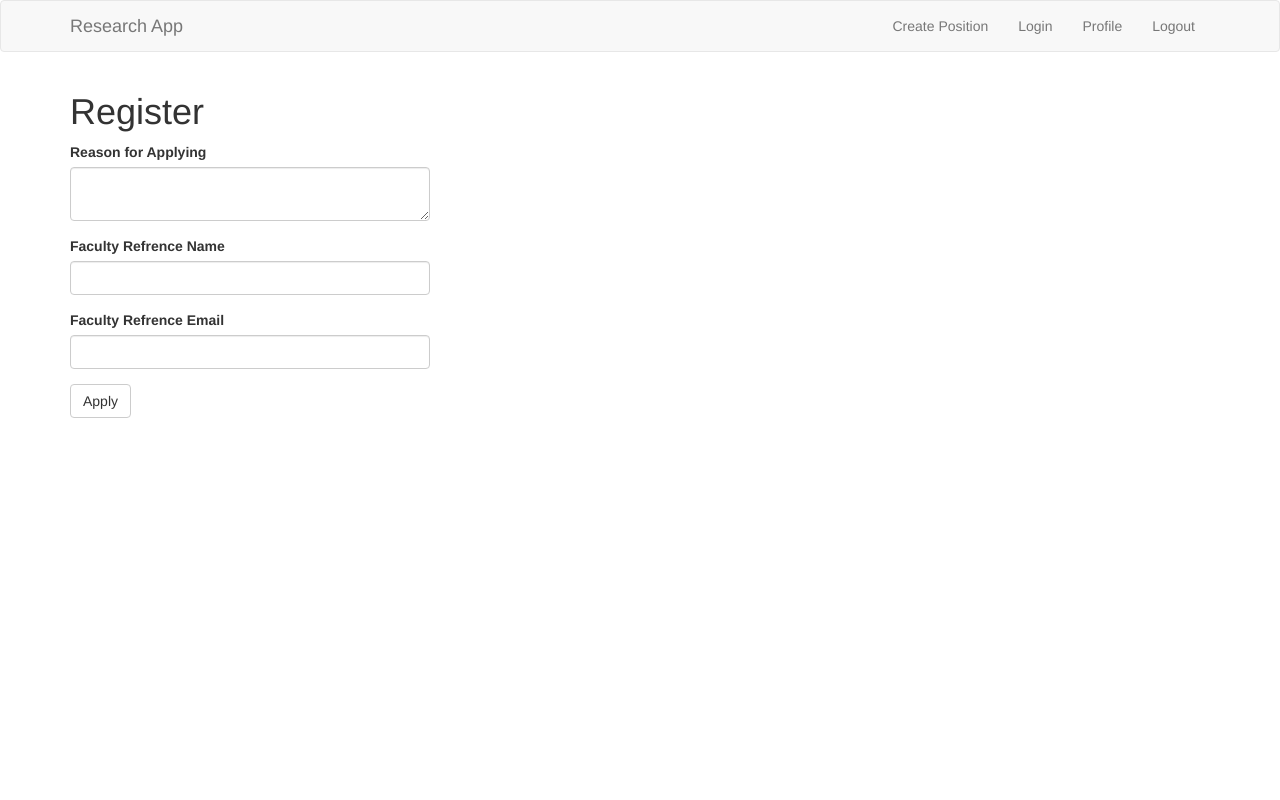
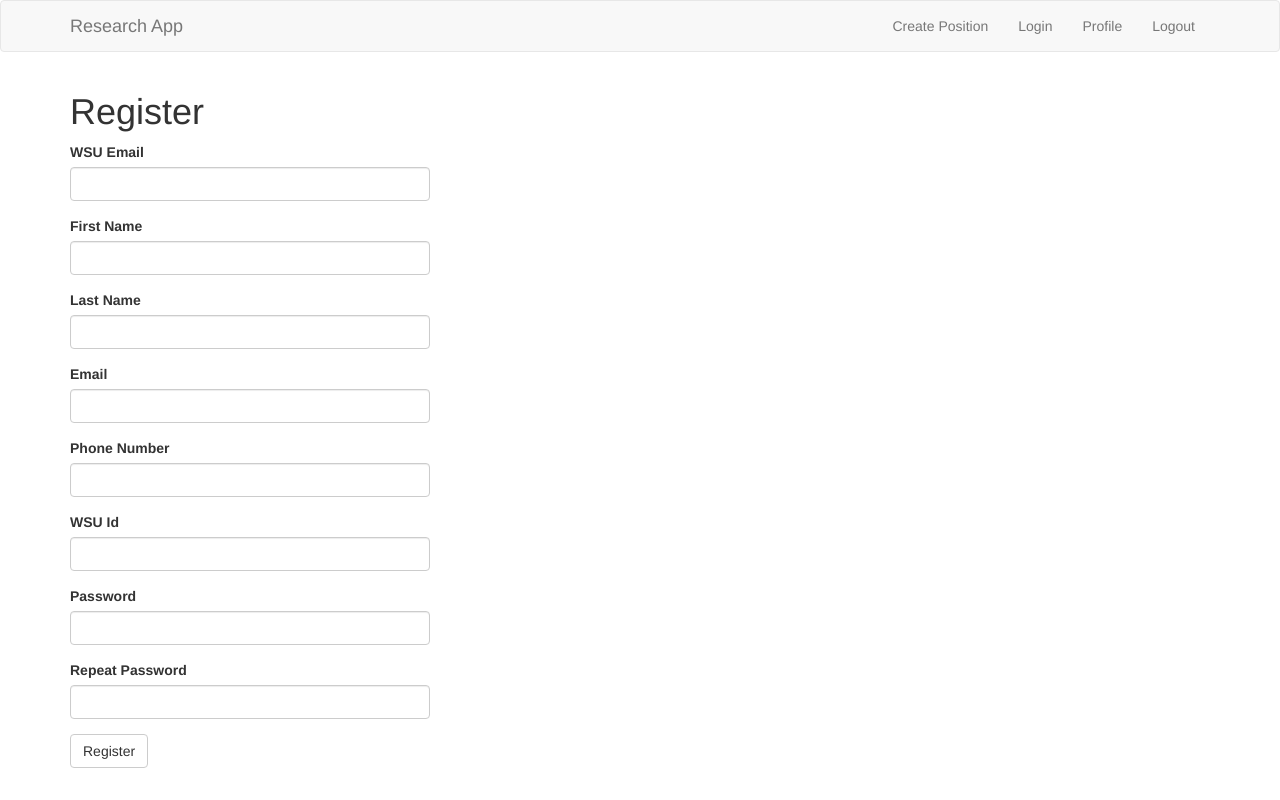
Before and after one commit to WSU-CptS-322-Fall-2023/termproject-cougcoders, a Flask app: template app/View/templates/register.html in a window 1280 px wide. Run offline with Flask 3, Linux system fonts and the light colour scheme; the template is opened without the code that fills it: values that come from a table or form of the project are taken from there, others are empty; data comes from the database, SQL or seed files in the repository; both versions use the stored data as it was before the commit; some libraries are stand-ins or nearby versions.

Commit message:
added faculty and student login and registration form, added routes for forms

```diff
--- a/app/Controller/auth_forms.py
+++ b/app/Controller/auth_forms.py
@@ -1,3 +1,55 @@
 from flask_wtf import FlaskForm
 from wtforms import StringField, SubmitField, TextAreaField, PasswordField, BooleanField
 from wtforms.validators import ValidationError, Length, DataRequired, Email, EqualTo
+from app.Model.models import User, Student, Faculty
+
+
+
+class FacultyRegForm(FlaskForm):
+    username = StringField('WSU Email', validators=[DataRequired(), Email()])
+    firstname = StringField('First Name', validators=[DataRequired()])
+    lastname = StringField('Last Name', validators=[DataRequired()])
+    email = StringField('Email', validators=[DataRequired(), Email()])
+    phoneNum = StringField("Phone Number", validators=[DataRequired()])
+    WSU_id = StringField("WSU Id", validators=[DataRequired()])
+    password = PasswordField('Password', validators=[DataRequired()])
+    password2 = PasswordField('Repeat Password', validators=[DataRequired(), EqualTo('password')])
+    submit = SubmitField('Register')
+
+    def validate_username(self, username):
+        user = User.query.filter_by(username=username.data).first()
+        if user is not None:
+            raise ValidationError('username already exists! Please use a different username.')
+
+    def validate_email(self, email):
+        user = User.query.filter_by(email=email.data).first()
+        if user is not None:
+            raise ValidationError('email already exists! Please use a different email address.')
+
+class StudentRegForm(FlaskForm):
+    username = StringField('WSU Email', validators=[DataRequired(), Email()])
+    firstname = StringField('First Name', validators=[DataRequired()])
+    lastname = StringField('Last Name', validators=[DataRequired()])
+    email = StringField('Email', validators=[DataRequired(), Email()])
+    phoneNum = StringField("Phone Number", validators=[DataRequired()])
+    WSU_id = StringField("WSU Id", validators=[DataRequired()])
+    password = PasswordField('Password', validators=[DataRequired()])
+    password2 = PasswordField('Repeat Password', validators=[DataRequired(), EqualTo('password')])
+    submit = SubmitField('Register')
+
+    def validate_username(self, username):
+        user = User.query.filter_by(username=username.data).first()
+        if user is not None:
+            raise ValidationError('username already exists! Please use a different username.')
+
+    def validate_email(self, email):
+        user = User.query.filter_by(email=email.data).first()
+        if user is not None:
+            raise ValidationError('email already exists! Please use a different email address.')
+
+
+class LoginForm(FlaskForm):
+    username = StringField('WSU Email', validators=[DataRequired(), Email()])
+    password = PasswordField('Password', validators=[DataRequired()])
+    remember_me = BooleanField('Remember me')
+    submit = SubmitField('Sign In')
--- a/app/Model/models.py
+++ b/app/Model/models.py
@@ -3,13 +3,12 @@ from enum import unique
 from datetime import datetime
 from werkzeug.security import check_password_hash, generate_password_hash
 from flask_login import UserMixin
-
-# from app import login
+from app import login
 
 
-# @login.user_loader
-# def load_user(id):
-#     return User.query.get(int(id))
+@login.user_loader
+def load_user(id):
+    return User.query.get(int(id))
 
 
 languages = db.Table(
--- a/app/View/templates/login.html
+++ b/app/View/templates/login.html
@@ -8,9 +8,9 @@
                 {{ wtf.quick_form(form, action = url_for('auth.login'))}}
             </div>
         </div>
+
+    {% endif %}
     <br>
     <p> New User? <a href="{{ url_for('auth.register') }}"> Click to Register! </a> </p>
-</form>
 
-{% endif %}
 {% endblock %}
--- a/app/View/templates/register.html
+++ b/app/View/templates/register.html
@@ -8,6 +8,6 @@
                 {{ wtf.quick_form(form, action = url_for('auth.register'))}}
             </div>
         </div>
+    {% endif %}
 
-{% endif %}
 {% endblock %}
```
Also changed, not shown: app/Controller/auth_routes.py (+71 -0 lines), researchPositions.db (deleted). Lines whose indentation alone changed are shown as unchanged.
